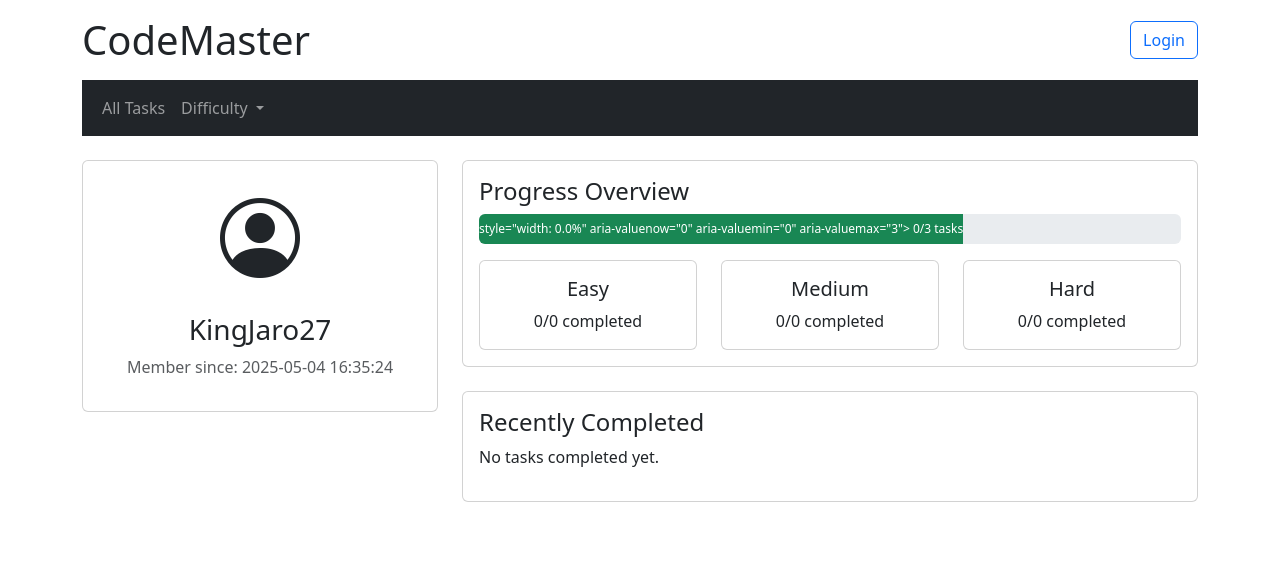
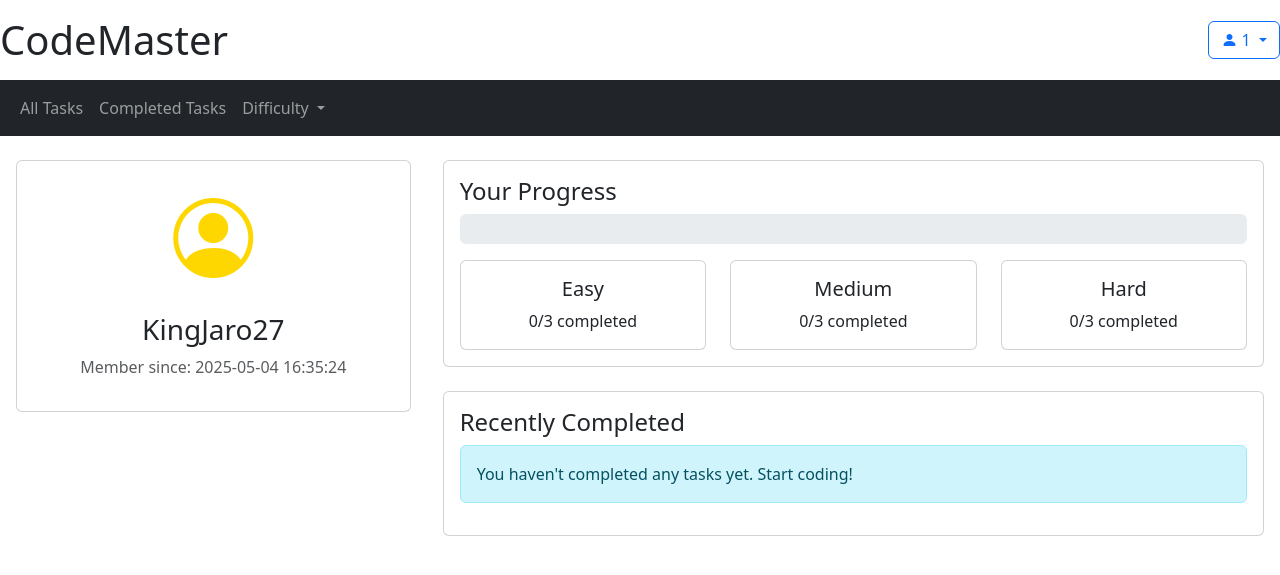
Before and after one commit to KingJaro27/PythonTest_WEB, a Flask app: page /profile in a window 1280 px wide. Shown: the top 575 px of the page. Run offline with Flask 3, Linux system fonts and the light colour scheme; a user stored in the database is signed in; data comes from the database, SQL or seed files in the repository.

Commit message:
Add files via upload

```diff
--- a/WEB_project/main.py
+++ b/WEB_project/main.py
@@ -142,8 +142,6 @@
 def index():
     db = get_db()
     cursor = db.cursor()
-
-    # Fetch tasks as a list of dictionaries
     cursor.execute("SELECT * FROM tasks")
     tasks = [dict(row) for row in cursor.fetchall()]
 
@@ -239,11 +237,11 @@
     cursor.execute("SELECT * FROM users WHERE id = ?", (session["user_id"],))
     user = cursor.fetchone()
 
-    cursor.execute(
-        """
-        SELECT COUNT(*) as total_tasks FROM tasks
-    """
-    )
+    if not user:
+        flash("User not found", "danger")
+        return redirect(url_for("index"))
+
+    cursor.execute("SELECT COUNT(*) as total_tasks FROM tasks")
     total_tasks = cursor.fetchone()["total_tasks"]
 
     cursor.execute(
@@ -270,10 +268,12 @@
 
     return render_template(
         "profile.html",
-        user=user,
+        user=dict(user),
         total_tasks=total_tasks,
         completed_tasks=completed_tasks,
         recent_tasks=recent_tasks,
+        logged_in=True,
+        username=session.get("username"),
     )
 
 
--- a/WEB_project/templates/base.html
+++ b/WEB_project/templates/base.html
@@ -10,7 +10,7 @@
 </head>
 <body>
     <header>
-        <div class="container">
+        <div class="container-fluid px-0">
             <div class="d-flex justify-content-between align-items-center py-3">
                 <h1 class="m-0"><a href="/" class="text-decoration-none text-dark">CodeMaster</a></h1>
                 <div>
@@ -20,7 +20,7 @@
                             <i class="bi bi-person-fill"></i> {{ username }}
                         </button>
                         <ul class="dropdown-menu dropdown-menu-end">
-                                <li><a class="dropdown-item" href="#">Profile</a></li>
+                            <li><a class="dropdown-item" href="{{ url_for('profile') }}">Profile</a></li>  <!-- Fixed this line -->
                             <li><a class="dropdown-item" href="#">My Progress</a></li>
                             <li><hr class="dropdown-divider"></li>
                             <li><a class="dropdown-item" href="{{ url_for('logout') }}">Logout</a></li>
@@ -32,7 +32,7 @@
                 </div>
             </div>
 
-            <nav class="navbar navbar-expand navbar-dark bg-dark mb-4">
+            <nav class="navbar navbar-expand navbar-dark bg-dark mb-4 container-fluid px-0">
                 <div class="container-fluid">
                     <ul class="navbar-nav">
                         <li class="nav-item">
@@ -59,7 +59,7 @@
         </div>
     </header>
 
-    <main class="container">
+    <main class="container-fluid px-0">
         {% with messages = get_flashed_messages(with_categories=true) %}
             {% if messages %}
                 {% for category, message in messages %}
--- a/WEB_project/templates/profile.html
+++ b/WEB_project/templates/profile.html
@@ -1,14 +1,12 @@
 {% extends "base.html" %}
 
 {% block content %}
-<div class="row">
-    <div class="col-md-4">
+<div class="row mx-0">
+    <div class="col-md-4 px-3">
         <div class="card mb-4">
             <div class="card-body text-center">
                 <div class="mb-3">
-                    <span class="profile-icon" style="font-size: 5rem;">
-                        <i class="bi bi-person-circle"></i>
-                    </span>
+                    <i class="bi bi-person-circle" style="font-size: 5rem; color: #FFD700;"></i>
                 </div>
                 <h3>{{ user['username'] }}</h3>
                 {% if user['email'] %}
@@ -19,19 +17,18 @@
         </div>
     </div>
 
-    <div class="col-md-8">
+    <div class="col-md-8 px-3">
         <div class="card mb-4">
             <div class="card-body">
-                <h4 class="card-title">Progress Overview</h4>
+                <h4 class="card-title">Your Progress</h4>
 
                 <div class="progress mb-3" style="height: 30px;">
-                    <div class="progress-bar bg-success" role="progressbar">
-                         style="width: {{ (completed_tasks / total_tasks * 100) if total_tasks > 0 else 0 }}%"
-                         aria-valuenow="{{ completed_tasks }}"
-                         aria-valuemin="0"
-                         aria-valuemax="{{ total_tasks }}">
-                        {{ completed_tasks }}/{{ total_tasks }} tasks
+                    <div class="progress-bar bg-success"
+                        style="width: {{ (completed_tasks / total_tasks * 100) if total_tasks > 0 else 0 }}%"
+                        aria-valuenow="{{ completed_tasks }}" aria-valuemin="0" aria-valuemax="{{ total_tasks }}">
+                        {{ completed_tasks }}/{{ total_tasks }} tasks completed
                     </div>
+
                 </div>
 
                 <div class="row text-center">
@@ -39,7 +36,7 @@
                         <div class="card">
                             <div class="card-body">
                                 <h5 class="card-title">Easy</h5>
-                                <p class="card-text">0/0 completed</p>
+                                <p class="card-text">{{ completed_tasks }}/{{ total_tasks }} completed</p>
                             </div>
                         </div>
                     </div>
@@ -47,7 +44,7 @@
                         <div class="card">
                             <div class="card-body">
                                 <h5 class="card-title">Medium</h5>
-                                <p class="card-text">0/0 completed</p>
+                                <p class="card-text">{{ completed_tasks }}/{{ total_tasks }} completed</p>
                             </div>
                         </div>
                     </div>
@@ -55,7 +52,7 @@
                         <div class="card">
                             <div class="card-body">
                                 <h5 class="card-title">Hard</h5>
-                                <p class="card-text">0/0 completed</p>
+                                <p class="card-text">{{ completed_tasks }}/{{ total_tasks }} completed</p>
                             </div>
                         </div>
                     </div>
@@ -72,7 +69,8 @@
                     <li class="list-group-item d-flex justify-content-between align-items-center">
                         <div>
                             <h6>{{ task['title'] }}</h6>
-                            <span class="badge bg-{% if task['difficulty'] == 'Easy' %}success{% elif task['difficulty'] == 'Medium' %}warning{% else %}danger{% endif %}">
+                            <span
+                                class="badge bg-{% if task['difficulty'] == 'Easy' %}success{% elif task['difficulty'] == 'Medium' %}warning{% else %}danger{% endif %}">
                                 {{ task['difficulty'] }}
                             </span>
                         </div>
@@ -81,7 +79,9 @@
                     {% endfor %}
                 </ul>
                 {% else %}
-                <p>No tasks completed yet.</p>
+                <div class="alert alert-info">
+                    You haven't completed any tasks yet. Start coding!
+                </div>
                 {% endif %}
             </div>
         </div>
--- a/WEB_project/templates/solution.html
+++ b/WEB_project/templates/solution.html
@@ -4,5 +4,5 @@
 <div class="alert alert-info">
     {{ ergebnis }}
 </div>
-<a href="/work" class="btn btn-secondary">Zurück zu den Aufgaben</a>
+<a href="/work" class="btn btn-secondary">Back to the Tasks</a>
 {% endblock %}
```
Also changed, not shown: WEB_project/static/style.css (+39 -3 lines), WEB_project/static/images/logo.jpg (added). Lines whose indentation alone changed are shown as unchanged.
